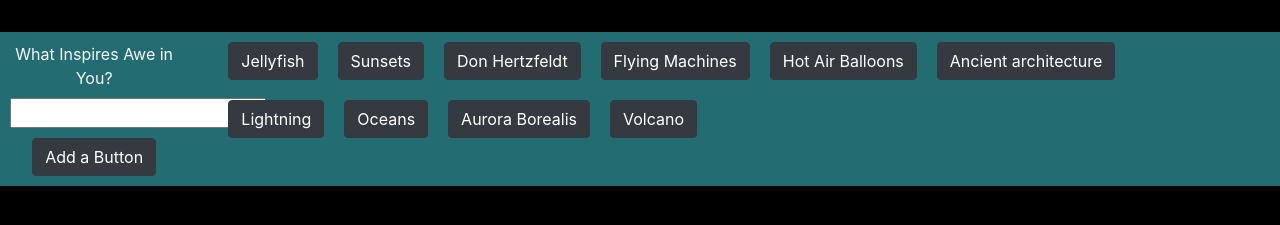
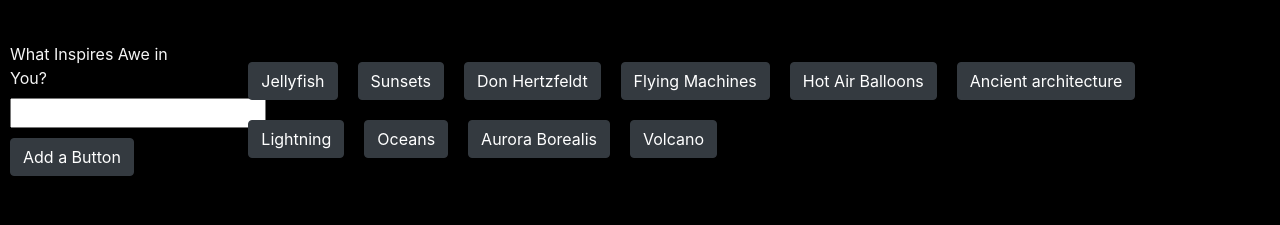
Before and after one commit to Mday1313/Giphy-API, a plain HTML site: page index.html in a window 1280 px wide. Shown: the part 203-428 px from the top of the page. Drawn offline with nearby package versions, Linux system fonts and the light colour scheme.

Commit message:
more styling

```diff
--- a/assets/css/style.css
+++ b/assets/css/style.css
@@ -12,7 +12,7 @@ h1 {
     /* margin: auto; */
 }
 
-.jumbo
+
 
 #buttons-view {
     margin: 10px;
@@ -34,14 +34,14 @@ h1 {
 
 }
 
-.btn-row {
-    background: #236d72;
-}
+/* .btn-row {
+    /* background: url(../images/more-stars.jpeg); */
+} */
 .btn-container {
     margin-left: 10px;
     margin: auto;
     text-align: center;
-    background: #236d72;
+    /* background: #236d72; */
 }
 
 #giphy-view {
```
Also changed, not shown: index.html (+0 -1 lines), assets/images/more-stars.jpeg (added).
